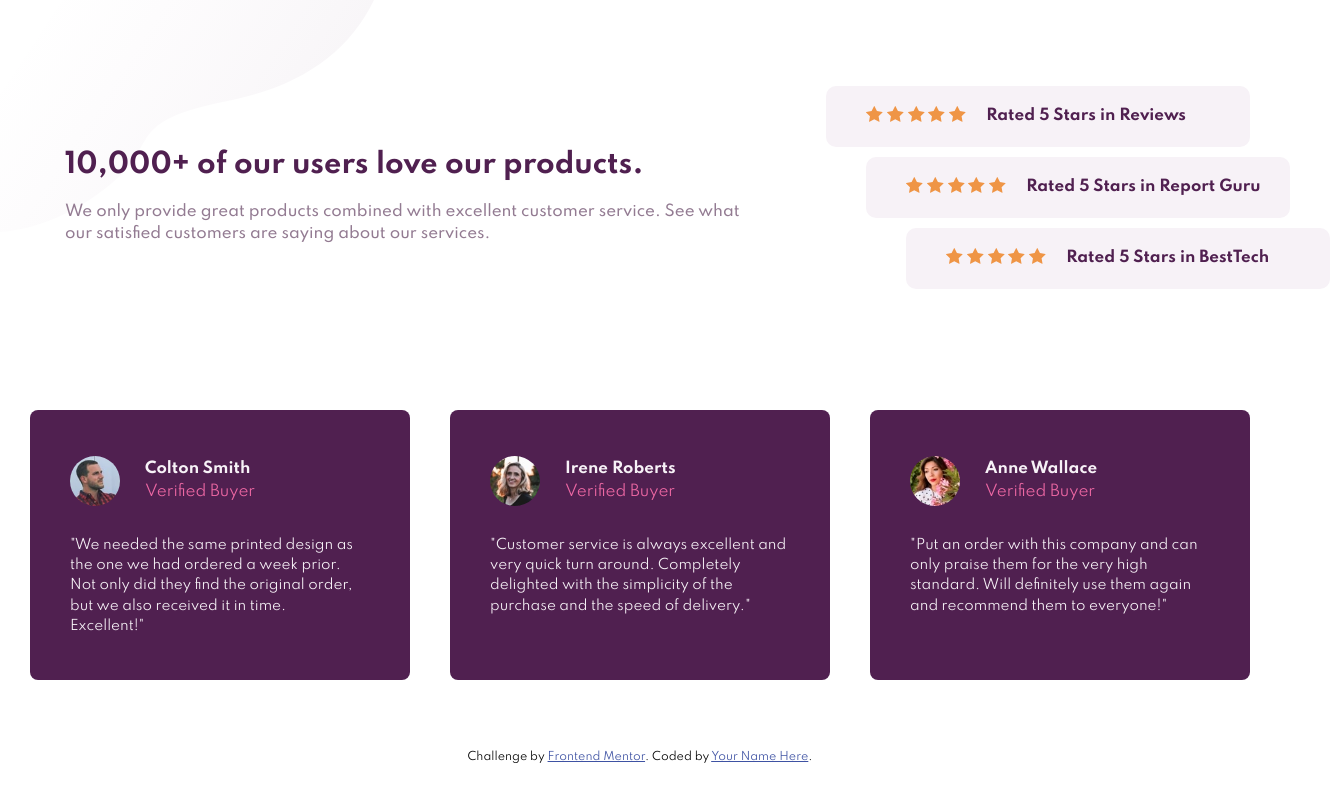
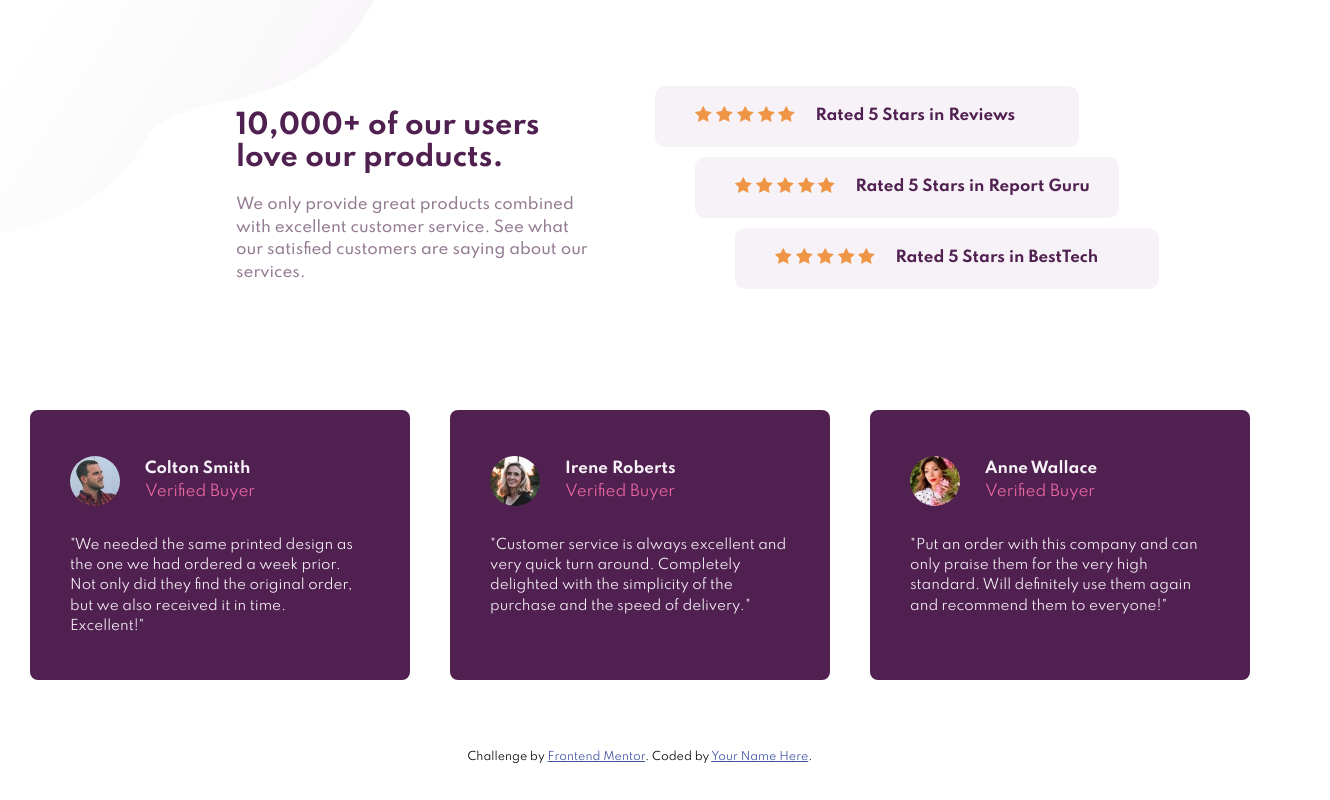
Before and after one commit to salolevi/Social-Section_Challenge, a plain HTML site: page index.html in a window 1280 px wide. Shown: the whole page, 1330 px wide, since content can reach past the window. Drawn offline with Linux system fonts and the light colour scheme.

Commit message:
Challenge completed

```diff
--- a/styles/styles.css
+++ b/styles/styles.css
@@ -132,7 +132,7 @@ body {
      line-height: 1.5;
  }
 
- @media screen and (min-width: 768px) {
+ @media screen and (min-width: 811px) {
 
     body {
         justify-content: space-around;
@@ -148,7 +148,7 @@ body {
      .banners {
          margin: 0;
          text-align: left;
-         max-width: none;
+         max-width: 30%;
          margin: 0 50px;
      }
 
@@ -159,7 +159,7 @@ body {
 
      .container-reviews {
          max-width: none;
-         flex-basis: 600px;
+         max-width: 30%;
          flex-shrink: 1;
          margin-right: 70px;;
          align-items: center;
@@ -170,6 +170,7 @@ body {
          width: 100%;
          padding: 20px;
          flex-wrap: wrap-reverse;
+         position: relative;
 
      }
 
@@ -186,11 +187,11 @@ body {
      }
 
      .review-card:nth-child(2) {
-         transform: translateX(40px);
+         left: 40px;
      }
 
      .review-card:nth-child(3) {
-        transform: translateX(80px);
+        left: 80px;
      }
 
      .container-testimonies {
```
Also changed, not shown: index.html (+0 -1 lines).
